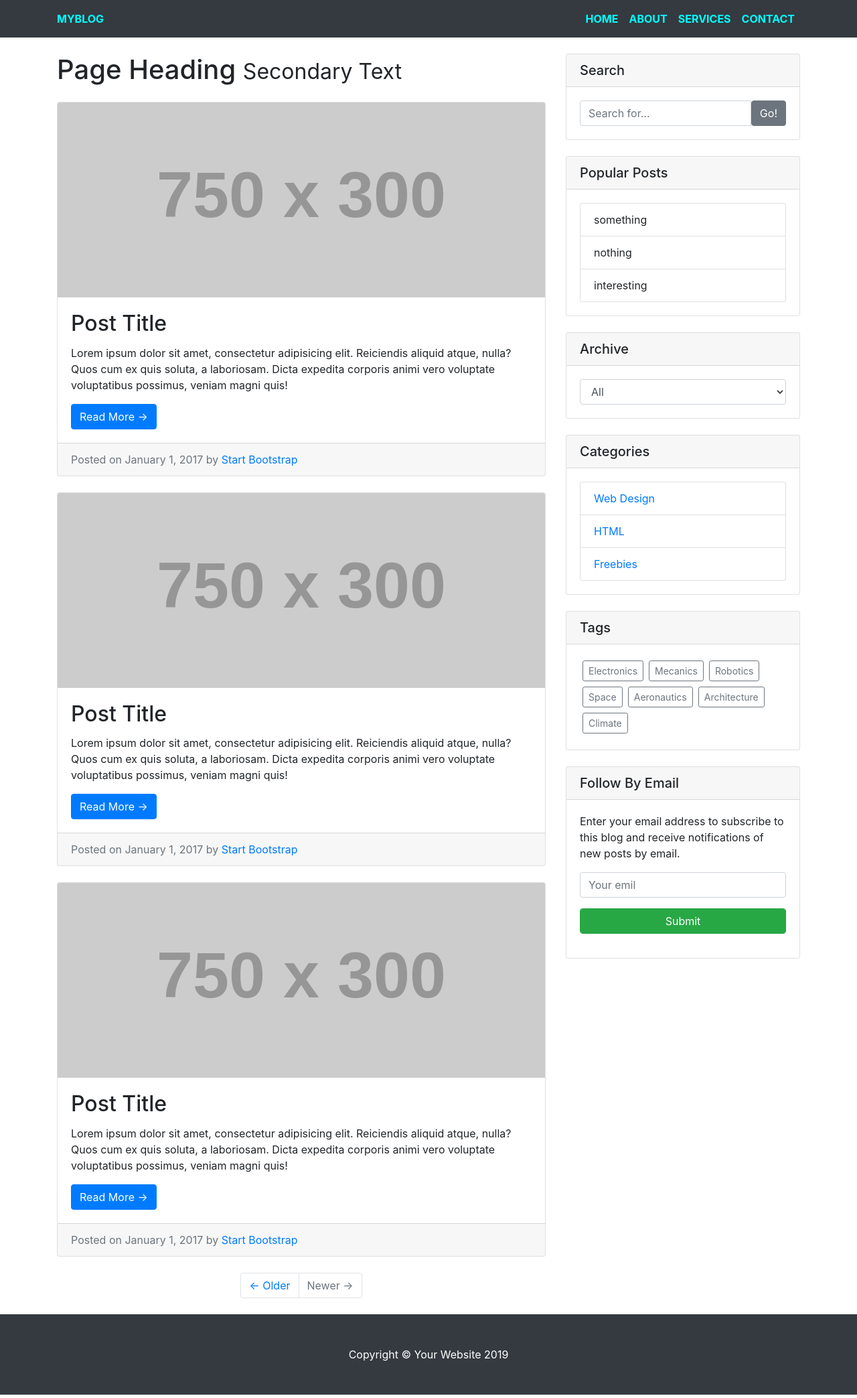
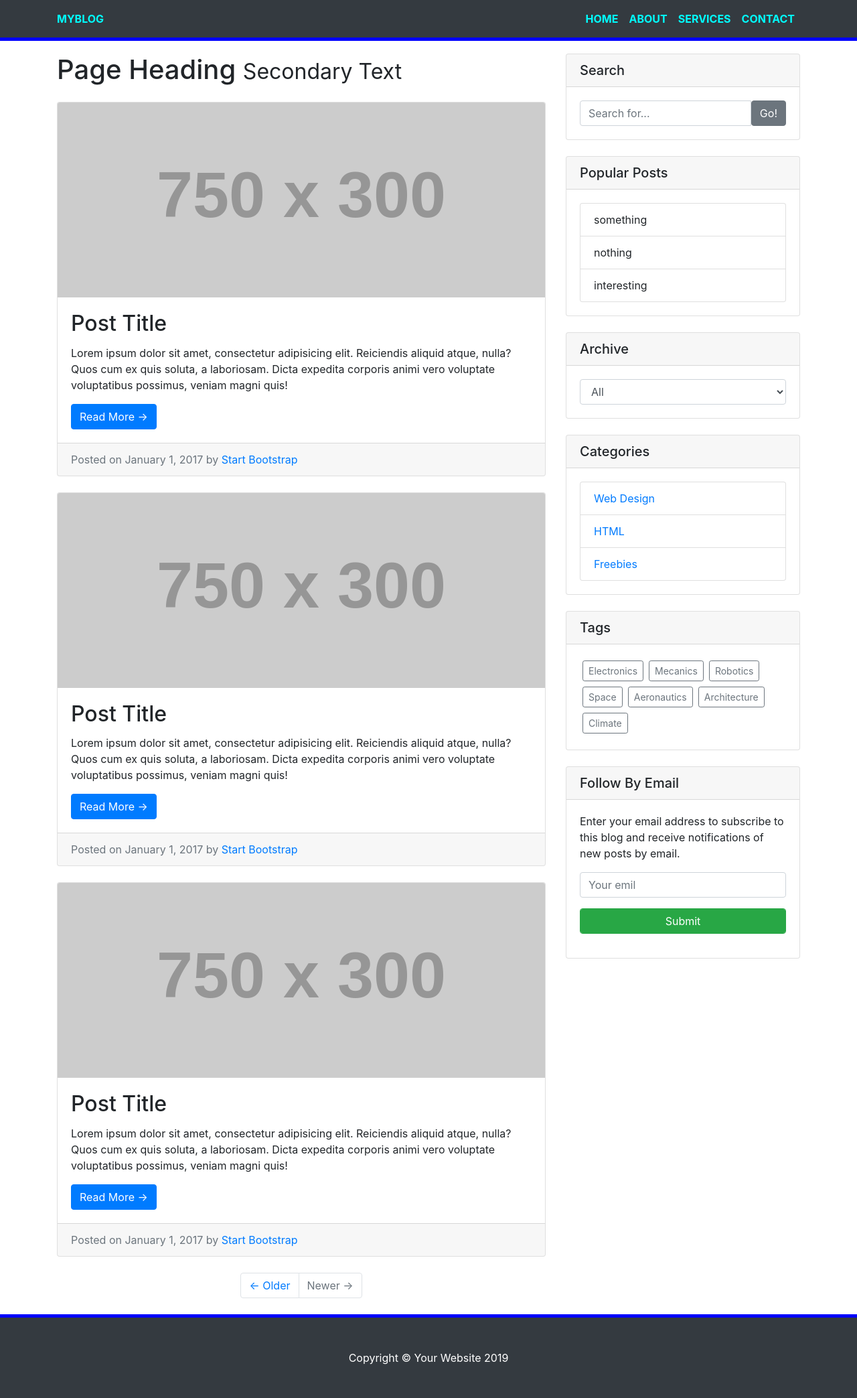
Before and after one commit to MukulBarai/The-STEM-Blog, a Django app: page / in a window 1280 px wide. Shown: the whole page at 67% size. Run offline with Django 3.2, Linux system fonts and the light colour scheme; grey boxes labelled with a size stand in for pictures from a placeholder-image service; some libraries are stand-ins or nearby versions.

Commit message:
made some changes

```diff
--- a/blog/static/css/style.css
+++ b/blog/static/css/style.css
@@ -21,3 +21,15 @@ body {
 .navbar-brand:hover{
 	opacity: 1;
 }
+
+.navbar{
+	border-bottom: 5px solid blue;
+}
+
+footer{
+	border-top: 5px solid blue;
+}
+
+.nav-item{
+	margin-top: 1px solid blue!important;
+}
--- a/blog/templates/layouts/main.html
+++ b/blog/templates/layouts/main.html
@@ -14,6 +14,7 @@
     <link href="{% static 'css/style.css' %}" rel="stylesheet">
   </head>
   <body>
+    <header>
       <!-- Navigation -->
       <nav class="navbar navbar-expand-lg navbar-dark bg-dark fixed-top">
         <div class="container">
@@ -39,6 +40,7 @@
           </div>
         </div>
       </nav>
+    </header>
     {% block main %}
     {% endblock %}
     <!-- Footer -->
```
Lines whose indentation alone changed are shown as unchanged.
